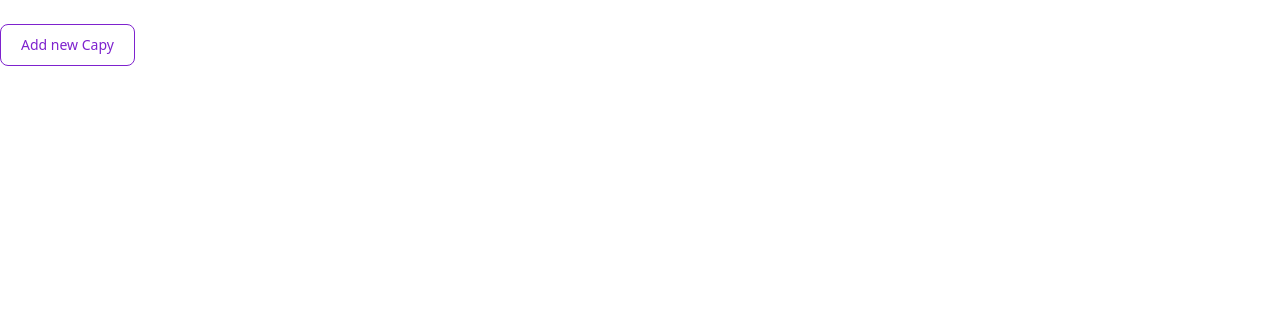
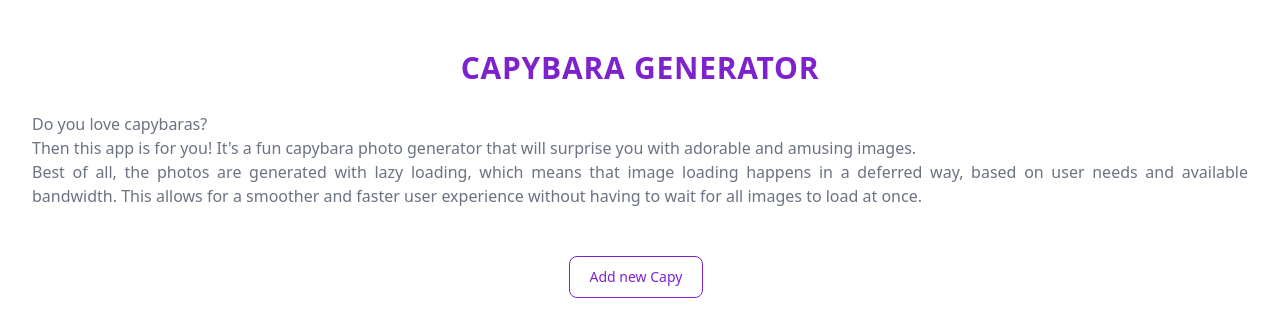
Before and after one commit to argrosarie/ts-react, a Next.js app: page / in a window 1280 px wide. Shown: the top 336 px of the page. Built offline with nearby package versions, Linux system fonts and the light colour scheme.

Commit message:
Header and flex styles

```diff
--- a/pages/index.tsx
+++ b/pages/index.tsx
@@ -28,13 +28,30 @@ export default function Home() {
         <meta name="viewport" content="width=device-width, initial-scale=1" />
         <link rel="icon" href="/favicon.ico" />
       </Head>
-      <main className="">
+      <main className="py-10 max-w-screen-xl mx-auto px-4 sm:px-6 lg:px-8 flex items-center flex-col">
+      <h3
+          className="mt-2 text-3xl leading-8 font-extrabold tracking-wide uppercase text-purple-700 sm:leading-10"
+        >
+          Capybara generator
+        </h3>
+      <p className="py-6 text-left md:text-justify text-gray-500">
+          Do you love capybaras?
+          <br />
+          Then this app is for you! It's a fun capybara photo generator that
+          will surprise you with adorable and amusing images.
+          <br />
+          Best of all, the photos are generated with lazy loading, which means
+          that image loading happens in a deferred way, based on user needs and
+          available bandwidth. This allows for a smoother and faster user
+          experience without having to wait for all images to load at once.
+        </p>
         <button
           className="p-3 mt-6 pointer text-purple-700 hover:text-white border border-purple-700 hover:bg-purple-800 font-medium rounded-lg text-sm px-5 py-2.5 text-center mr-2 mb-2 dark:border-purple-400 dark:text-purple-400 dark:hover:text-white dark:hover:bg-purple-500 dark:focus:ring-purple-900"
           onClick={addNewCapy}
         >
           Add new Capy
         </button>
+        <div className="flex items-center justify-center flex-wrap">
         {images.map(({ id, url }) => (
           <div key={id} className="p-4">
             <LazyImage
@@ -45,6 +62,7 @@ export default function Home() {
             />
           </div>
         ))}
+        </div>
       </main>
     </>
   );
```
